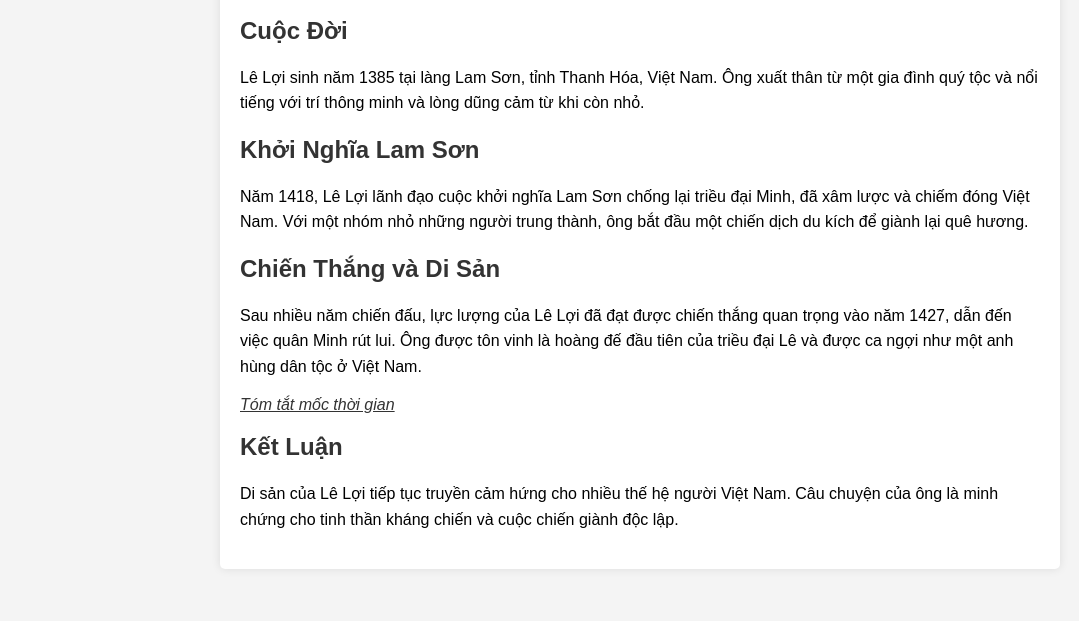
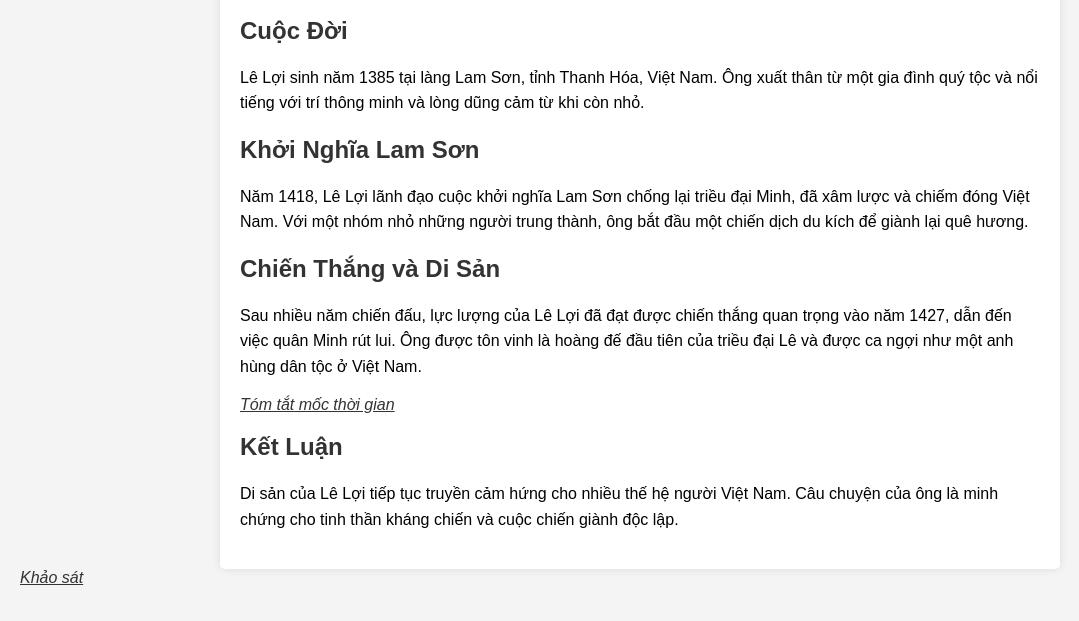
Before and after one commit to KhQuang2/hthao, a plain HTML site: page index.html in a window 1280 px wide. Shown: the part 487-1108 px from the top of the page, without its empty margins (0-1079 px from the left). Drawn offline with Linux system fonts and the light colour scheme.

Commit message:
Update index.html

```diff
--- a/index.html
+++ b/index.html
@@ -69,6 +69,7 @@
     <h2>Kết Luận</h2>
     <p>Di sản của Lê Lợi tiếp tục truyền cảm hứng cho nhiều thế hệ người Việt Nam. Câu chuyện của ông là minh chứng cho tinh thần kháng chiến và cuộc chiến giành độc lập.</p>
 </div>
+<a href="index3.html" style="color: #333;"><i>Khảo sát</i></a>
 
 <footer>
     <p></p>
```
